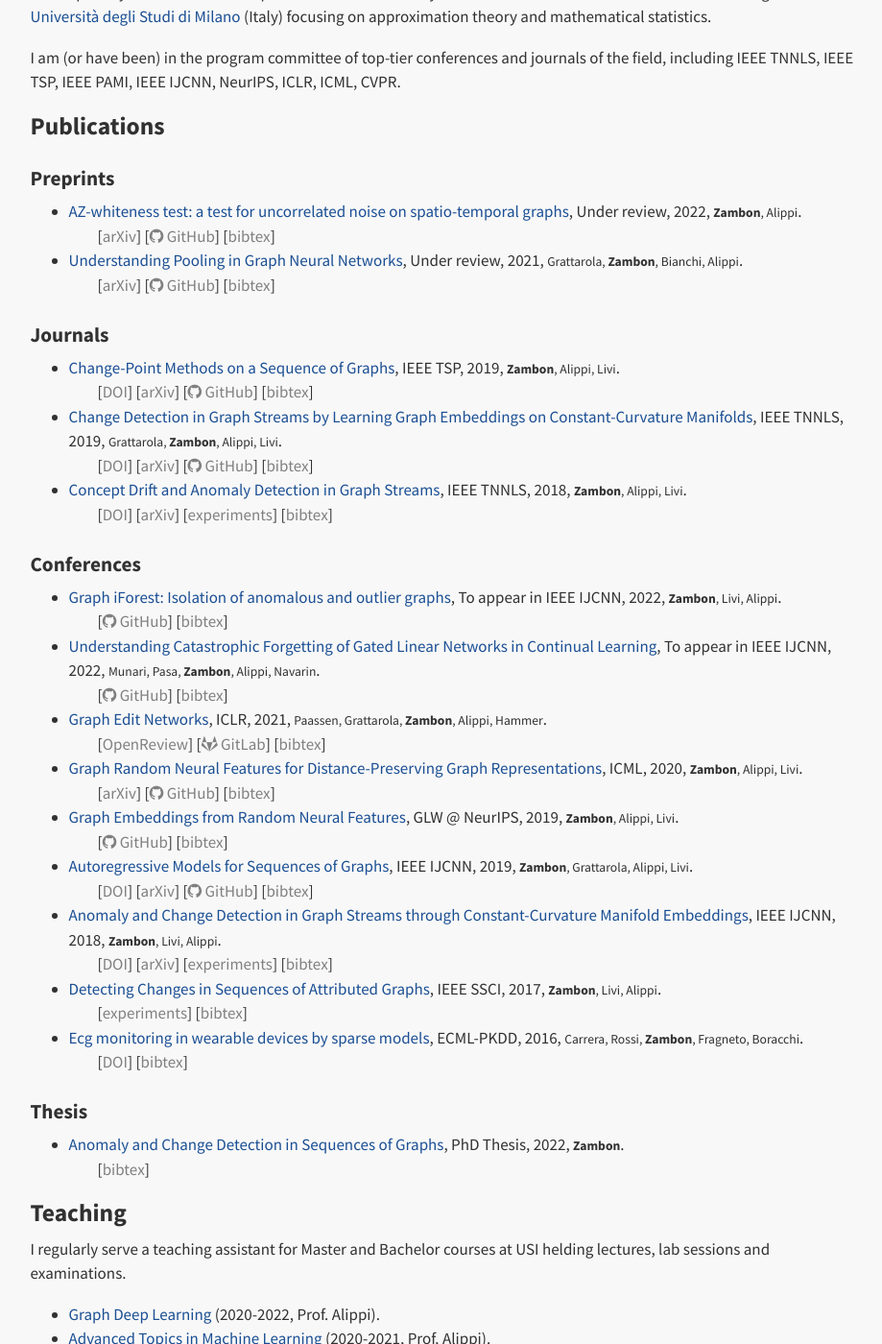
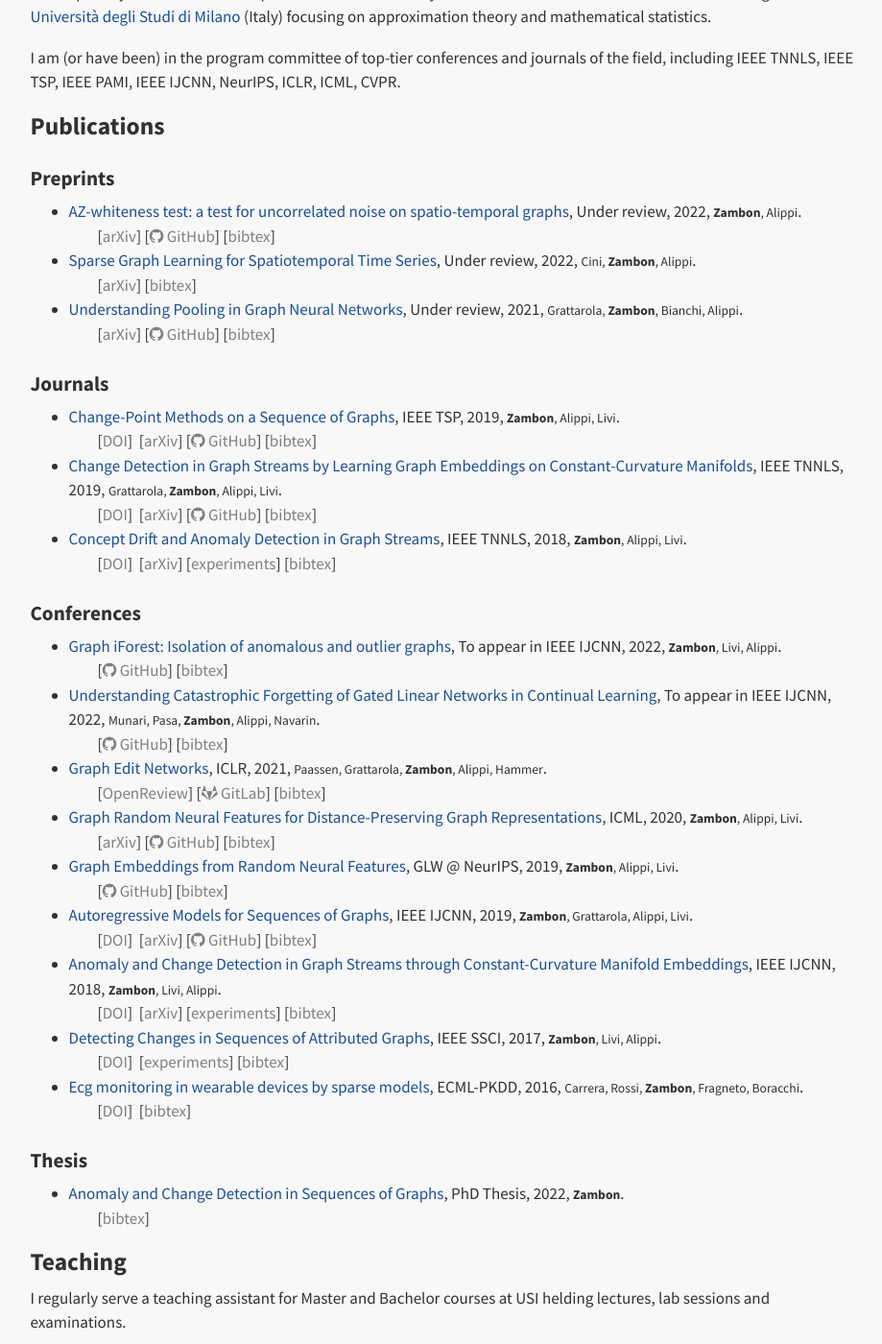
Before and after one commit to dzambon/dzambon.github.io, a Jekyll site: the page built from index.md, in a window 1280 px wide and 1400 px high, scrolled down 636 px. Shown: the whole window at 96% size, without its empty margins (175-1094 px from the left). Built offline with Jekyll 4.4.1, drawn with Linux system fonts in a browser that asks for light colours; a style sheet for code colours, icons or effects is not loaded.

Commit message:
added link to publication items

```diff
--- a/_data/papers.yaml
+++ b/_data/papers.yaml
@@ -12,6 +12,15 @@
  #    experiments:
  #    github:
  #    gitlab:
+ -
+    id: zambon2022phdthesis
+    title: "Anomaly and Change Detection in Sequences of Graphs"
+    author: "Zambon, Daniele"
+    short_author: "Zambon"
+    year: 2022
+    bibtex: "@phdthesis{zambon2022phdthesis, title={Anomaly and Change Detection in Sequences of Graphs}, school={Università della Svizzera italiana}, publisher={Università della Svizzera italiana}, author={Zambon, Daniele}, year={2022}, }"
+    type: thesis
+    short_venue: "PhD Thesis"
  -
     id: zambon2022graph
     title: "Graph iForest: Isolation of anomalous and outlier graphs"
@@ -44,14 +53,15 @@
     arxiv_id: "2204.11135"
     github: https://github.com/dzambon/az-whiteness-test
  -
-    id: zambon2022phdthesis
-    title: "Anomaly and Change Detection in Sequences of Graphs"
-    author: "Zambon, Daniele"
-    short_author: "Zambon"
+    id: cini2022sparse
+    title: "Sparse Graph Learning for Spatiotemporal Time Series"
+    author: "Cini, Andrea and Zambon, Daniele and Alippi, Cesare"
+    short_author: "Cini, Zambon, Alippi"
     year: 2022
-    bibtex: "@phdthesis{zambon2022phdthesis, title={Anomaly and Change Detection in Sequences of Graphs}, school={Università della Svizzera italiana}, publisher={Università della Svizzera italiana}, author={Zambon, Daniele}, year={2022}, }"
-    type: thesis
-    short_venue: "PhD Thesis"
+    bibtex: "@misc{cini2022sparse, doi={10.48550/ARXIV.2205.13492}, url={https://arxiv.org/abs/2205.13492}, author={Cini, Andrea and Zambon, Daniele and Alippi, Cesare}, keywords={Machine Learning (cs.LG), Artificial Intelligence (cs.AI), FOS: Computer and information sciences, FOS: Computer and information sciences}, title={Sparse Graph Learning for Spatiotemporal Time Series}, publisher={arXiv}, year={2022}, copyright={Creative Commons Attribution 4.0 International} }"
+    short_venue: "Under review"
+    arxiv_id: "2205.13492"
+    type: preprint
  -
     id: paassen2021graph
     title: "Graph Edit Networks"
@@ -84,6 +94,7 @@
     type: conference
     arxiv_id: "1909.03790"
     short_venue: "ICML"
+    url: http://proceedings.mlr.press/v119/zambon20a.html
     github: https://github.com/dzambon/graph-random-neural-features.git
  -
     id: zambon2019graph
@@ -94,6 +105,7 @@
     bibtex: "@inproceedings{zambon2019graph, title={Graph Embeddings from Random Neural Features}, author={Zambon, Daniele and Alippi, Cesare and Livi, Lorenzo}, year={2019}, booktitle={Advances in Neural Information Processing System (NeurIPS), Graph Representation Learning Workshop}, }"
     type: conference
     short_venue: "GLW @ NeurIPS"
+    url: https://grlearning.github.io/papers/51.pdf
     github: https://github.com/dzambon/graph-random-neural-features.git
  -
     id: zambon2019change
@@ -164,6 +176,7 @@
     bibtex: "@inproceedings{zambon2017detecting, title={Detecting Changes in Sequences of Attributed Graphs}, author={Zambon, Daniele and Livi, Lorenzo and Alippi, Cesare}, year={2017}, doi={10.1109/SSCI.2017.8285273}, booktitle={IEEE Symposium Series on Computational Intelligence}, }"
     type: conference
     short_venue: "IEEE SSCI"
+    doi: "10.1109/SSCI.2017.8285273"
     experiments: /dl/experiments/zambon2017detecting.zip
  -
     id: carrera2016ecg
--- a/_includes/paper_list.html
+++ b/_includes/paper_list.html
@@ -1,15 +1,25 @@
+{%- assign doi_base = "https://doi.org/" %}
+{%- assign openreview_base = "https://openreview.net/forum?id=" %}
+{%- assign arxiv_base = "https://arxiv.org/abs/" %}
+
 {% for type in include.type %}
 
 <ul>
   {% for paper in site.data.papers -%}
     {% if paper.type == type -%}
       <li>
-        <a id="{{ paper.id }}" href="">{{ paper.title }}</a>, {% if paper.short_venue %}{{ paper.short_venue }},{% endif %} {{ paper.year }}, <small>{{ paper.short_author | replace: "Zambon", "<b>Zambon</b>" }}</small>.<br/>
+        {%- if paper.url %}{% assign paperhref = paper.url %}
+        {%- elsif paper.openreview_id %}{% assign paperhref = openreview_base | append: paper.openreview_id %}
+        {%- elsif paper.arxiv_id %}{% assign paperhref = arxiv_base | append: paper.arxiv_id %}
+        {%- elsif paper.doi %}{% assign paperhref = doi_base | append: paper.doi %}
+        {%- else %}{% assign paperhref = "" %}
+        {%- endif %}
+        <a id="{{ paper.id }}" href="{{ paperhref }}">{{ paper.title }}</a>, {% if paper.short_venue %}{{ paper.short_venue }},{% endif %} {{ paper.year }}, <small>{{ paper.short_author | replace: "Zambon", "<b>Zambon</b>" }}</small>.<br/>
         <span style="top-margin:-5px; margin-left:30px; padding-bottom:125px">
-          {%- if paper.doi %}[<a class="square-button" href="https://doi.org/{{ paper.doi }}">DOI</a>]&nbsp;{% endif %}
-          {%- if paper.url %}[<a class="square-button" href="{{ paper.url }}">{{ paper.url }}</a>]&nbsp;{% endif %}
-          {%- if paper.arxiv_id %}[<a class="square-button" href="https://arxiv.org/abs/{{ paper.arxiv_id }}">arXiv</a>]&nbsp;{% endif %}
-          {%- if paper.openreview_id %}[<a class="square-button" href="https://openreview.net/forum?id={{ paper.openreview_id }}">OpenReview</a>]&nbsp;{% endif %}
+          {%- if paper.doi %}[<a class="square-button" href="{{ doi_base }}{{ paper.doi }}">DOI</a>]&nbsp;{% endif %}
+          <!-- {%- if paper.url %}[<a class="square-button" href="{{ paper.url }}">{{ paper.url }}</a>]&nbsp;{% endif %} -->
+          {%- if paper.arxiv_id %}[<a class="square-button" href="{{ arxiv_base }}{{ paper.arxiv_id }}">arXiv</a>]&nbsp;{% endif %}
+          {%- if paper.openreview_id %}[<a class="square-button" href="{{ openreview_base }}{{ paper.openreview_id }}">OpenReview</a>]&nbsp;{% endif %}
           {%- if paper.github %}[<a class="square-button" href="{{ paper.github }}"><i class="fa fa-github"></i> GitHub</a>]&nbsp;{% endif %}
           {%- if paper.gitlab %}[<a class="square-button" href="{{ paper.gitlab }}"><i class="fa fa-gitlab"></i> GitLab</a>]&nbsp;{% endif %}
           {%- if paper.experiments %}[<a class="square-button" href="{{ site.baseurl }}/{{ paper.experiments }}">experiments</a>]&nbsp;{% endif %}
```
